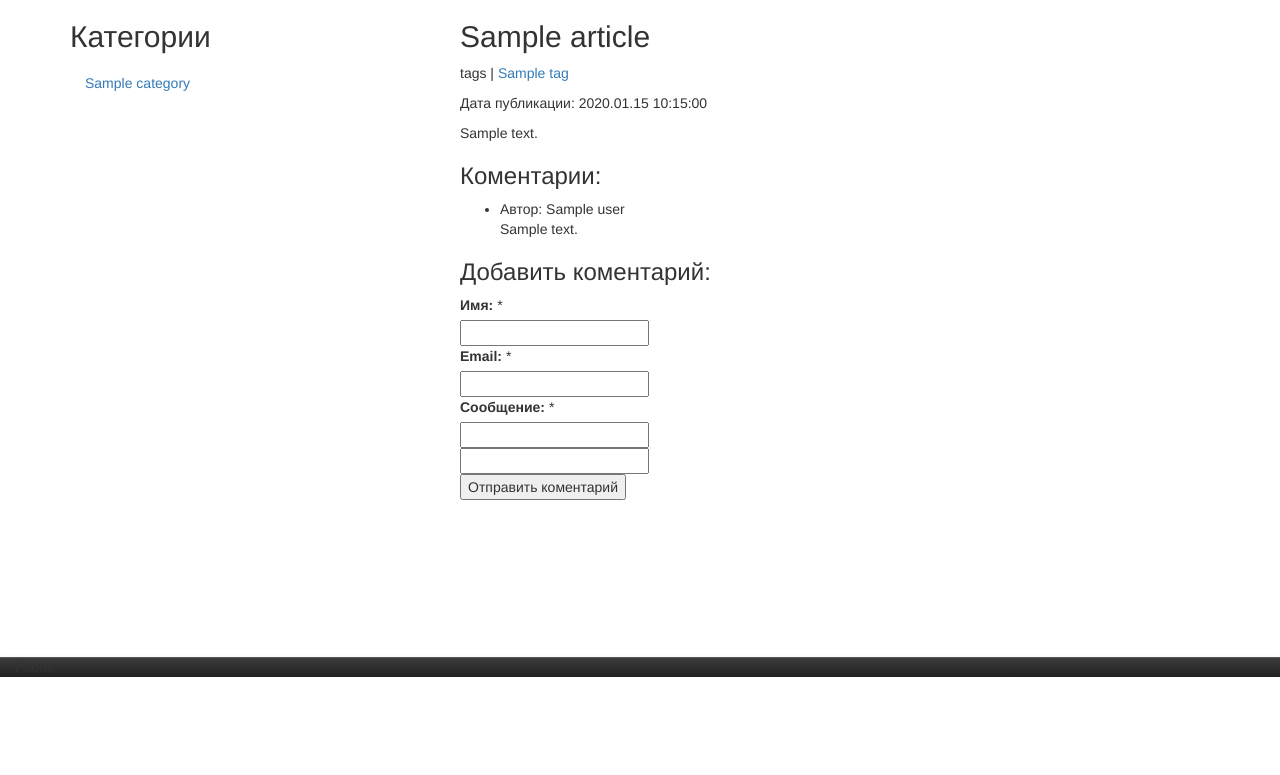
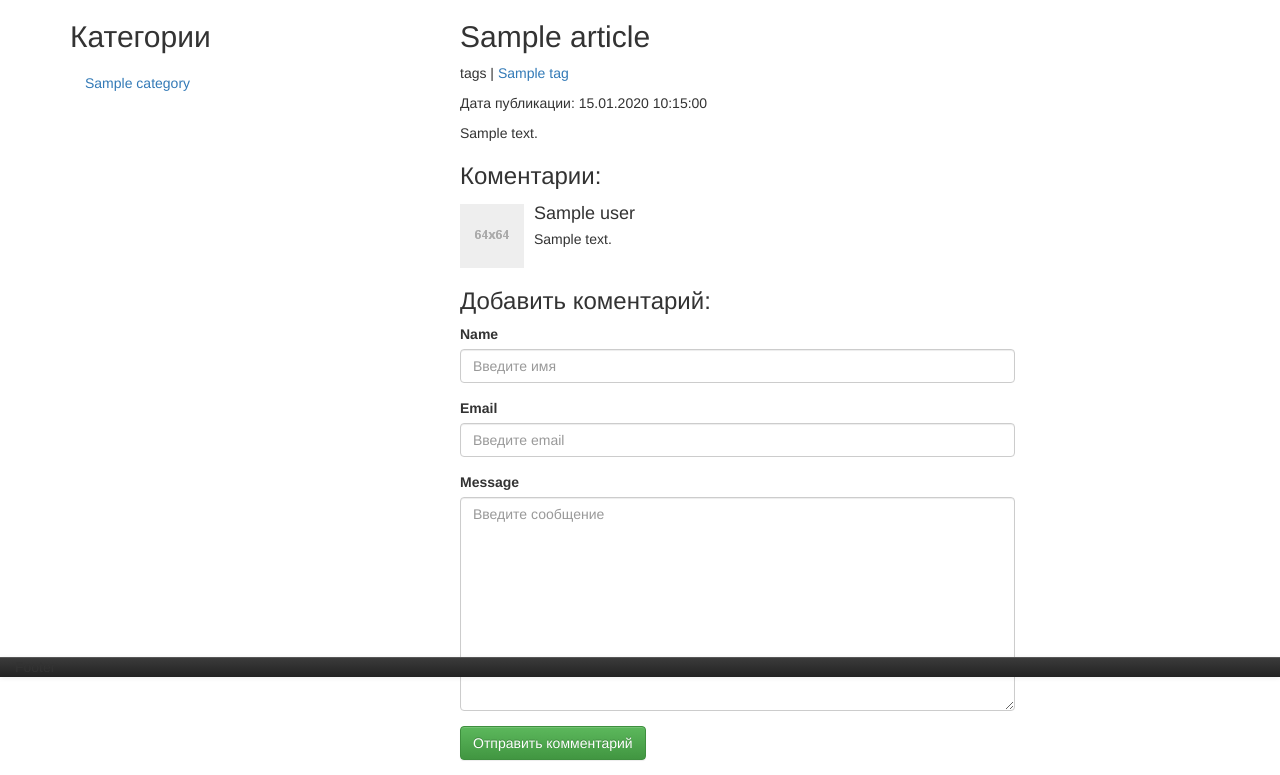
Before and after one commit to KarelWintersky/myblog, a Laravel app: template resources/views/article.blade.php in a window 1280 px wide. Shown: the part 123-898 px from the top of the page. Before the commit the page ends 800 px from the top, so only its background shows below. Run offline with Laravel 8, Linux system fonts and the light colour scheme; the template is opened without the code that fills it: most values are stand-ins (such as "Sample title", 1, 10 or a date in 2020); data that the repository does not hold is empty; settings files or empty folders that the repository lacks are supplied; parts of the project's set-up code (start-up, migrations or seed data) failed here and were passed over; some libraries are stand-ins or nearby versions.

Commit message:
Вёртска: формы + коменты

```diff
--- a/app/Model/Articles.php
+++ b/app/Model/Articles.php
@@ -55,7 +55,7 @@ class Articles extends Model
     //Отношение 1 к * (коментарии)
     public function comments()
     {
-        return $this->hasMany('App\Model\Comments','articles_id','id');
+        return $this->hasMany('App\Model\Comments','articles_id','id')->published();
     }
 
 
--- a/resources/views/article.blade.php
+++ b/resources/views/article.blade.php
@@ -32,62 +32,117 @@
 
         <p>Дата публикации:
             <time pubdate datetime={{$article->updated_at->format('Y-m-d\TH:j:s')}}"2012-12-23T13:44:55">
-                {{$article->created_at->format('Y.m.d H:j:s')}}
+                {{$article->created_at->format('d.m.Y H:j:s')}}
             </time>
         </p>
 
         {!!$article->content!!}
 
-        @if(!empty($comments->first()))
+        @if($article->comments->first())
             <section id="comments">
                 <h3>Коментарии:</h3>
-                <div>
-                    <div class="comment">
-                        <ul>
-                            @foreach($comments as $comment)
-                                <li>Автор: {{$comment->user}}<br>{{$comment->message}}</li>
-                            @endforeach
-                        </ul>
-                    </div>
-                </div>
+                    @foreach($article->comments as $comment)
+                        @if($comment->answer != 1)
+                            <div class="media">
+                                <a class="pull-left" href="#">
+                                    <img class="media-object" src="/images/img_64_64.png">
+                                </a>
+
+                                    <div class="media-body">
+                                        <h4 class="media-heading">{{$comment->user}}</h4>
+                                        {{$comment->message}}
+                                    </div>
+                            </div>
+                        @else
+                            <!-- Ответ -->
+                            <div class="media well">
+                                <a class="pull-left" href="#">
+                                    <img class="media-object" src="/images/img_adm_64_64.png">
+                                </a>
+                                <div class="media-body">
+                                    <h4 class="media-heading">Хозяин блога</h4>
+                                    {!!$comment->message!!}
+                                </div>
+                            </div>
+                        @endif
+                    @endforeach
             </section>
         @endif
 
 
-        <aside id="ad_comment">
+        <aside>
+
             <h3>Добавить коментарий:</h3>
-            <div id="error">
-                @if (count($errors) > 0)
-                    <ul>
-                        @foreach ($errors->all() as $error)
-                            <li>{{ $error }}</li>
-                        @endforeach
-                    </ul>
+
+            {{Form::open([
+                'id'        =>  'comment_form',
+                'action'    =>  'CommentsController@save',
+                'role'      =>  'form',
+            ])}}
+
+            {{Form::hidden('article_id',$article->id)}}
+
+
+            <div class="form-group {{$errors->has('user')?'has-error has-feedback':''}}">
+                {!!Form::label( 'user',
+                                ($errors->has('user')?implode('<br />',$errors->get('user')):'Name'),
+                                ['class'=>'control-label']
+                )!!}
+                {{Form::text('user',null,[
+                    'class'         => 'form-control',
+                    'placeholder'   => 'Введите имя'
+                ])}}
+                @if($errors->has('user'))
+                    <span class="glyphicon glyphicon-remove form-control-feedback"></span>
                 @endif
             </div>
-            {{Form::open(['action' => 'CommentsController@save','role'=>"form"])}}
-            {{Form::hidden('article_id',$article->id)}}
-            <!--  -->
-            <div class="comment-form-block">
-                <label for="article_id">Имя:</label>
-                <span class="required">*</span>
-                <div class="form-text" id="user">{{Form::text('user')}}</div>
+
+
+            <div class="form-group {{$errors->has('email')?'has-error has-feedback':''}}">
+                {!!Form::label( 'email',
+                                ($errors->has('email')?implode('<br />',$errors->get('email')):'Email'),
+                                ['class'=>'control-label']
+                )!!}
+                {{Form::email('email',null,[
+                    'id'            =>  'inputError',
+                    'class'         =>  'form-control',
+                    'placeholder'   =>  'Введите email'
+                ])}}
+                @if($errors->has('email'))
+                    <span class="glyphicon glyphicon-remove form-control-feedback"></span>
+                @endif
             </div>
-            <div class="comment-form-block">
-                <label for="article_id">Email:</label>
-                <span class="required">*</span>
-                <div class="form-text" id="email">{{Form::text('email')}}</div>
+
+
+            <div class="form-group {{$errors->has('message')?'has-error has-feedback':''}}">
+                {!!Form::label( 'message',
+                                ($errors->has('message')?implode('<br />',$errors->get('message')):'Message'),
+                                ['class'=>'control-label']
+                )!!}
+                {{Form::textarea('message',null,[
+                    'class'         =>  'form-control',
+                    'placeholder'   =>  'Введите сообщение'
+                ])}}
+                @if($errors->has('message'))
+                    <span class="glyphicon glyphicon-remove form-control-feedback"></span>
+                @endif
             </div>
-            <div class="comment-form-block">
-                <label for="article_id">Сообщение:</label>
-                <span class="required">*</span>
-                <div class="form-text" id="message">{{Form::text('message')}}</div>
-            </div>
-            <div class="g-recaptcha" data-sitekey="6LfadRcTAAAAAEmsyAyhnjOdVa3oQDxPFW2mW2jp"></div>
-            <div id="check_bot">
+
+            <!--div class="form-group">
+                <div class="g-recaptcha" data-sitekey="6LfadRcTAAAAAEmsyAyhnjOdVa3oQDxPFW2mW2jp"></div>
+            </div-->
+
+            <div style="display:none;">
                 {{Form::text('check_bot')}}
             </div>
-            <div class="button">{{Form::submit('Отправить коментарий')}}</div>
+
+            <div class="form-group">
+                {{Form::button('Отправить комментарий',[
+                    'id'      => 'comment_form_button',
+                    'class'   => 'btn btn-success',
+                    'onClick' => "document.getElementById('comment_form').submit();",
+                ])}}
+            </div>
         </aside>
     </article>
 @endsection
```
Also changed, not shown: app/Http/Controllers/ArticleController.php (+3 -4 lines), app/Http/Controllers/CommentsController.php (+8 -2 lines), database/seeds/DatabaseSeeder.php (+32 -1 lines), public/images/img_64_64.png (added), public/images/img_adm_64_64.png (added).
